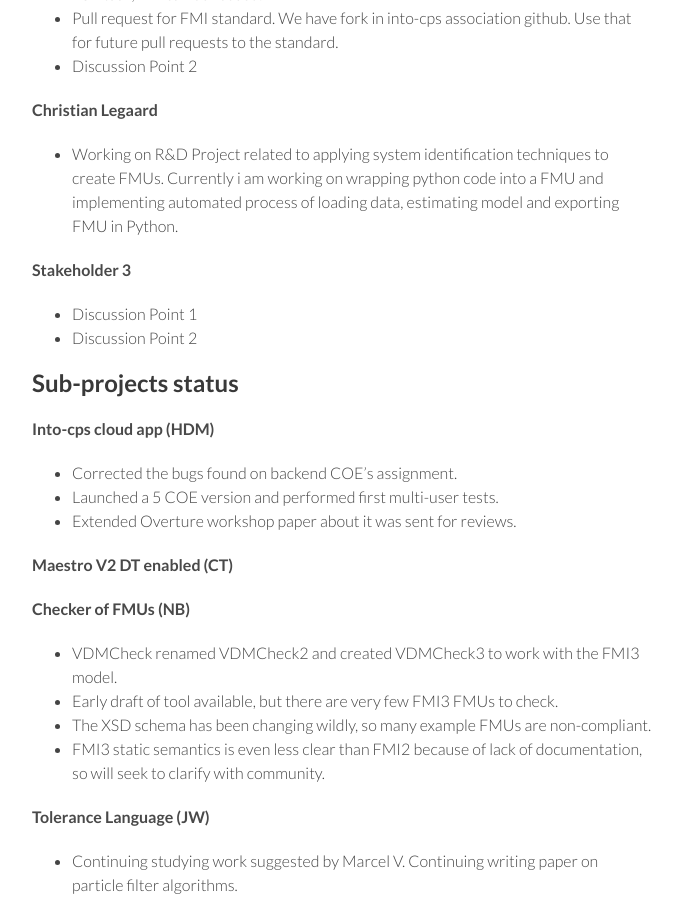
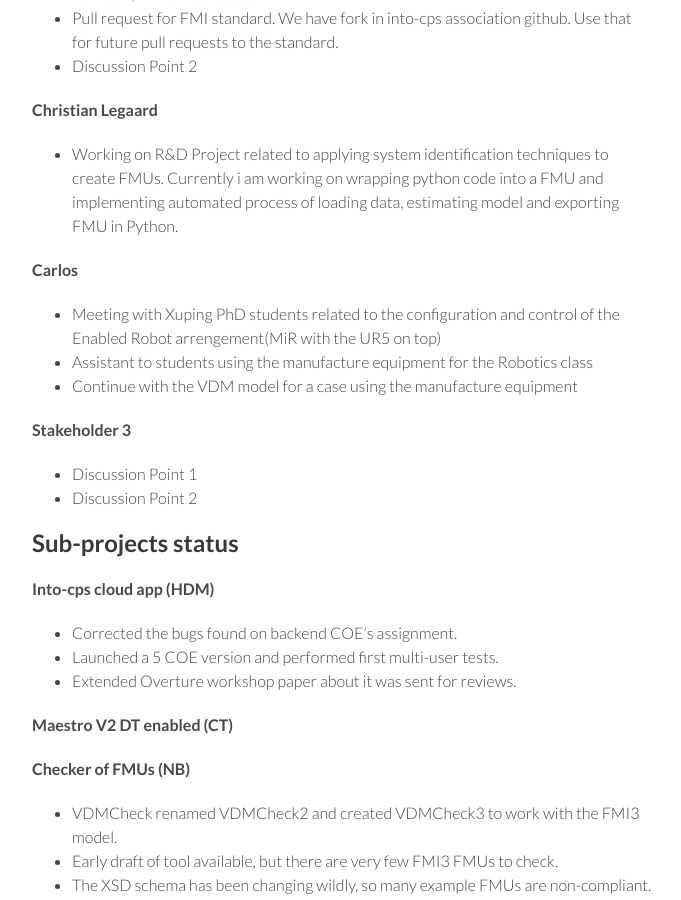
Before and after one commit to digitaltwincentre/digitaltwincentre.github.io, a Jekyll site: the page built from _biweeklies/Biweekly-9.md, in a window 1280 px wide and 900 px high, scrolled down 1014 px. Shown: the whole window, without its empty margins (418-1099 px from the left). Built offline with Jekyll 4.4.1, drawn with Linux system fonts in a browser that asks for light colours; nearby versions of some CDN libraries.

Commit message:
Update Biweekly-9.md

```diff
--- a/_biweeklies/Biweekly-9.md
+++ b/_biweeklies/Biweekly-9.md
@@ -44,6 +44,11 @@ private information must be stored elsewhere.  -->
 #### Christian Legaard
 * Working on R&D Project related to applying system identification techniques to create FMUs. Currently i am working on wrapping python code into a FMU and implementing automated process of loading data, estimating model and exporting FMU in Python.
 
+#### Carlos
+* Meeting with Xuping PhD students related to the configuration and control of the Enabled Robot arrengement(MiR with the UR5 on top)
+* Assistant to students using the manufacture equipment for the Robotics class
+* Continue with the VDM model for a case using the manufacture equipment
+
 #### Stakeholder 3
 * Discussion Point 1
 * Discussion Point 2
```
